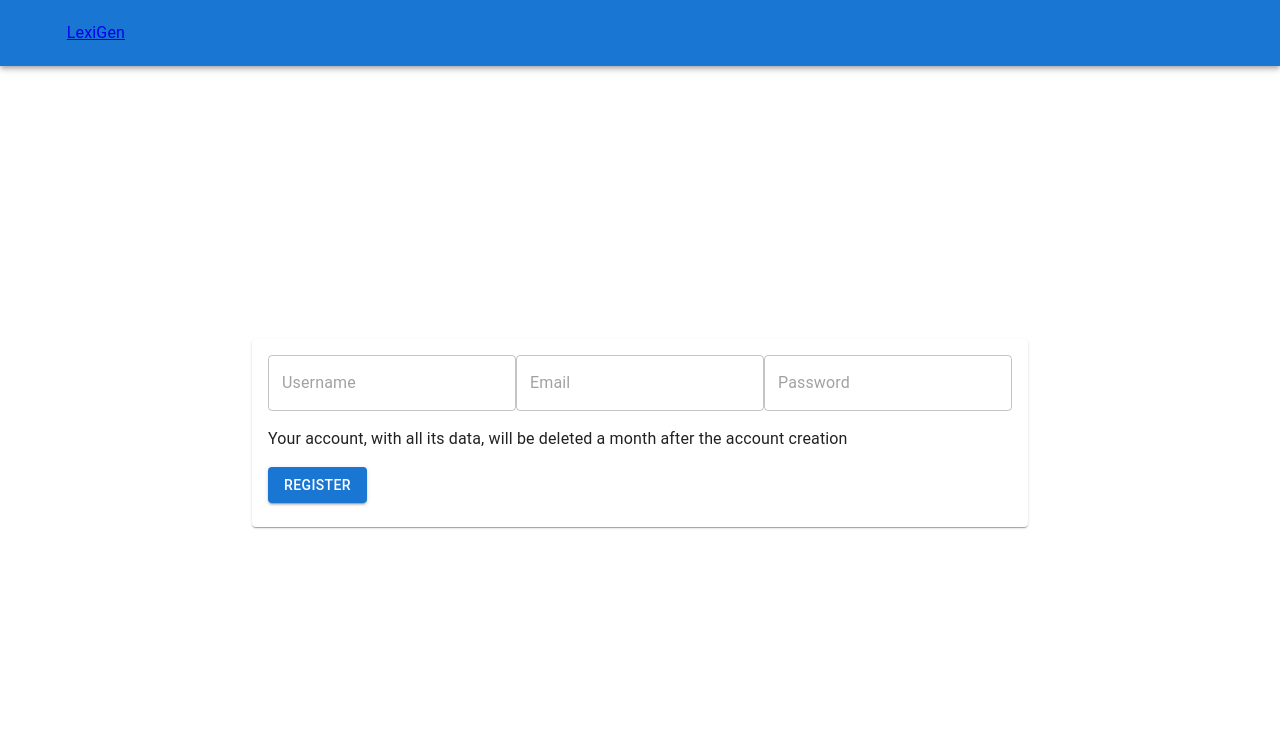
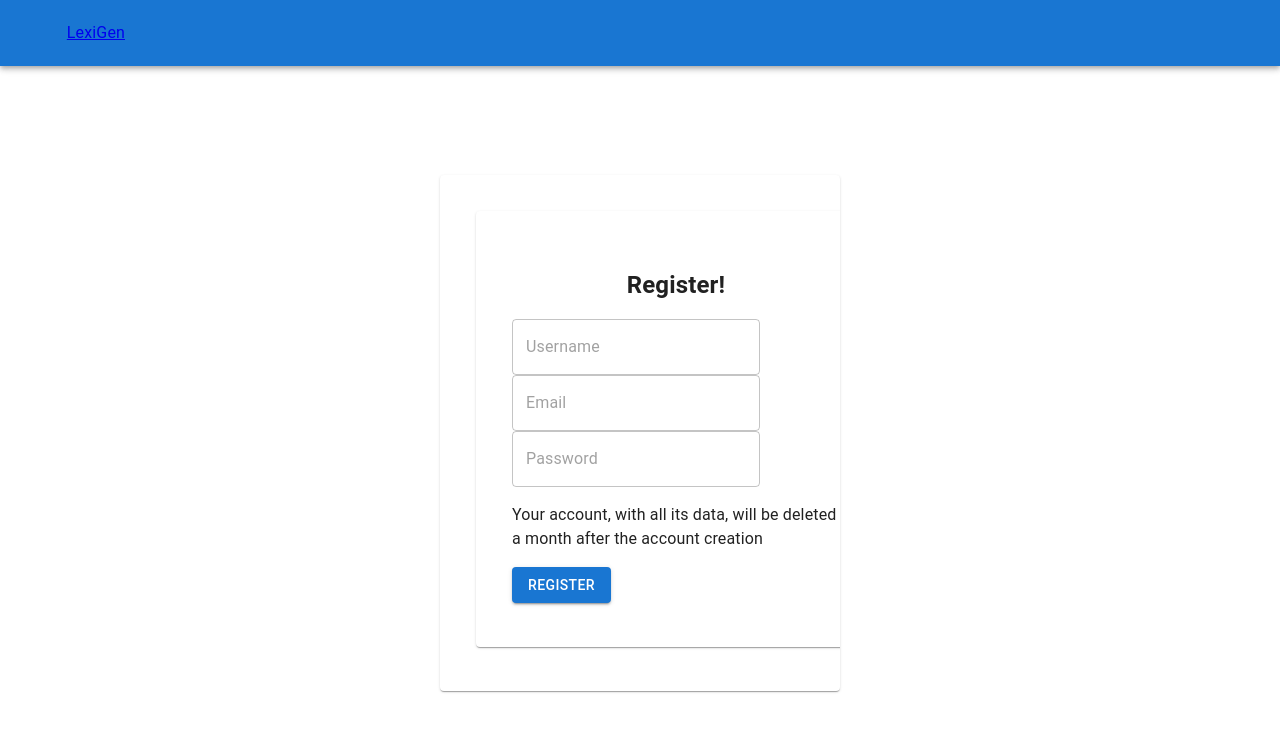
Before and after one commit to EChatzidakis/ai-content-generator, a Next.js app: page /signin in a window 1280 px wide. Both pictures are taken after a click on the button "REGISTER USING YOUR EMAIL". Shown: the top 732 px of the page. Built offline with nearby package versions, Linux system fonts and the light colour scheme; no server answers; some icons are missing.

Commit message:
feat: implement SignIn and Register components with styled layout

```diff
--- a/src/app/signin/page.tsx
+++ b/src/app/signin/page.tsx
@@ -1,114 +1,37 @@
 'use client';
-import axios from 'axios';
 import React, { useState } from 'react';
-import { signIn } from 'next-auth/react';
-import { Button, Card, Divider, Input } from '../../components/ui';
-import { IconGithub } from '../../components/ui/icons';
+import styled from 'styled-components';
+import { Card } from '../../components/UI';
+import SignInComponent from '@/components/SignIn/SignIn';
+import RegisterComponent from '@/components/Register/Register';
+
+const PageFlexWrapper = styled.div`
+  display: flex;
+  flex-direction: column;
+  gap: 16px;
+
+  align-items: center;
+  justify-content: center;
+  width: 100%;
+  height: 100%;
+  margin: auto;
+`;
 
 const SignIn = () => {
-  const [name, setName] = useState('');
-  const [email, setEmail] = useState('');
-  const [password, setPassword] = useState('');
   const [showRegister, setShowRegister] = useState(false);
-  const [isLoading, setIsLoading] = useState(false);
 
   const handleSetShowRegister = () => setShowRegister(!showRegister);
 
-  const handleRegister = async () => {
-    setIsLoading(true);
-    try {
-      const response = await axios.post('/api/user', { name, email, password });
-
-      if (response.status === 201) {
-        // Auto sign in the user after registration
-        await signIn('credentials', { email, password });
-      }
-    }
-    catch (error) {
-      console.error(error);
-    }
-    finally {
-      setIsLoading(false);
-    }
-  };
-
-  const credentials = (
-    <>
-      <Input placeholder="Email" value={email} onChange={setEmail} />
-      <Input
-        placeholder="Password"
-        value={password}
-        onChange={setPassword}
-        type="password"
-      />
-      <Button onClick={() => signIn('credentials', { email, password })}>
-        Sign in
-      </Button>
-    </>
-  );
-
-  const provider = (
-    <>
-      <Button onClick={() => signIn('github')} color="black">
-        GitHub
-        <IconGithub />
-      </Button>
-    </>
-  );
-
-  const registerPanel = (
-    <>
-      <Input placeholder="Username" value={name} onChange={setName} />
-      <Input placeholder="Email" value={email} onChange={setEmail} />
-      <Input
-        placeholder="Password"
-        value={password}
-        onChange={setPassword}
-        type="password"
-      />
-      <div>
-        <p>
-          Your account, with all its data, will be deleted a month after the
-          account creation
-        </p>
-      </div>
-      <Button onClick={handleRegister}>
-        Register
-      </Button>
-    </>
-  );
-
-  const cardContent = (
-    <>
-      {provider}
-      <Divider />
-      {credentials}
-      <Divider text="OR" />
-      <Button onClick={handleSetShowRegister}>Register using your email</Button>
-      <div className="text-center">
-        <p>
-          Your account, with all its data, will be deleted a month after the
-          account creation
-        </p>
-      </div>
-    </>
-  );
-
-  const cardBody = showRegister ? registerPanel : cardContent;
-  const cardTitle = showRegister ? 'Register!' : 'Sign in!';
-
-  console.log('isLoading: ', isLoading);
   return (
-    <Card
-      title={cardTitle}
-      hasButton={false}
-      buttonName="Sign in"
-      isButtonDisabled={false}
-      onButtonClick={() => signIn('github')}
-      widthClass="w-[350px]"
-    >
-      {cardBody}
-    </Card>
+    <PageFlexWrapper>
+      <Card sx={{ width: '400px', margin: 'auto', padding: '20px' }}>
+        {showRegister ? (
+          <RegisterComponent handleSetShowRegister={handleSetShowRegister} />
+        ) : (
+          <SignInComponent handleSetShowRegister={handleSetShowRegister} />
+        )}
+      </Card>
+    </PageFlexWrapper>
   );
 };
 export default SignIn;
--- /dev/null
+++ b/src/components/Register/Register.tsx
@@ -0,0 +1,104 @@
+'use client';
+import axios from 'axios';
+import React, { useState } from 'react';
+import { signIn } from 'next-auth/react';
+import styled from 'styled-components';
+import { Button, Card, Input } from '../../components/UI';
+
+const CardTitle = styled.h2`
+  font-size: 1.5rem;
+  margin-bottom: 16px;
+  width: 100%;
+  text-align: center;
+`;
+
+interface RegisterComponentProps {
+  handleSetShowRegister: () => void;
+}
+
+const RegisterComponent: React.FC<RegisterComponentProps> = ({ handleSetShowRegister }) => {
+  const [name, setName] = useState('');
+  const [email, setEmail] = useState('');
+  const [password, setPassword] = useState('');
+  const [isLoading, setIsLoading] = useState(false);
+
+  console.log(handleSetShowRegister);
+
+  const handleRegister = async () => {
+    setIsLoading(true);
+    try {
+      const response = await axios.post('/api/user', { name, email, password });
+
+      if (response.status === 201) {
+        // Auto sign in the user after registration
+        await signIn('credentials', { email, password });
+      }
+    } catch (error) {
+      console.error(error);
+    } finally {
+      setIsLoading(false);
+    }
+  };
+
+  const handleRegisterUsernameOnChange = (
+    e: React.ChangeEvent<HTMLInputElement>
+  ) => {
+    const { value } = e.target;
+    setName(value);
+  };
+
+  const handleRegisterEmailOnChange = (
+    e: React.ChangeEvent<HTMLInputElement>
+  ) => {
+    const { value } = e.target;
+    setEmail(value);
+  };
+
+  const handleRegisterPasswordOnChange = (
+    e: React.ChangeEvent<HTMLInputElement>
+  ) => {
+    const { value } = e.target;
+    setPassword(value);
+  };
+
+  const registerPanel = (
+    <>
+      <Input
+        placeholder="Username"
+        value={name}
+        onChange={handleRegisterUsernameOnChange}
+      />
+      <Input
+        placeholder="Email"
+        value={email}
+        onChange={handleRegisterEmailOnChange}
+      />
+      <Input
+        placeholder="Password"
+        value={password}
+        onChange={handleRegisterPasswordOnChange}
+        type="password"
+      />
+      <div>
+        <p>
+          Your account, with all its data, will be deleted a month after the
+          account creation
+        </p>
+      </div>
+      <Button onClick={handleRegister}>Register</Button>
+    </>
+  );
+
+  const cardBody = registerPanel;
+  const cardTitle = 'Register!';
+
+  console.log('isLoading: ', isLoading);
+  return (
+    <Card sx={{ width: '400px', margin: 'auto', padding: '20px' }}>
+      <CardTitle>{cardTitle}</CardTitle>
+      {cardBody}
+    </Card>
+  );
+};
+
+export default RegisterComponent;
--- /dev/null
+++ b/src/components/SignIn/SignIn.tsx
@@ -0,0 +1,110 @@
+'use client';
+import React, { useState } from 'react';
+import styled from 'styled-components';
+import { signIn } from 'next-auth/react';
+import { Button, Divider, Input } from '../UI';
+import GitHubIcon from '@mui/icons-material/GitHub';
+
+const CardTitle = styled.h2`
+  font-size: 1.5rem;
+  margin-bottom: 16px;
+  width: 100%;
+  text-align: center;
+`;
+
+const FlexWrapper = styled.div`
+  display: flex;
+  flex-direction: column;
+  gap: 16px;
+  align-items: center;
+  justify-content: center;
+  width: 100%;
+`;
+
+interface SignInComponentProps {
+  handleSetShowRegister: () => void;
+}
+
+const SignInComponent: React.FC<SignInComponentProps> = ({
+  handleSetShowRegister
+}) => {
+  const [email, setEmail] = useState('');
+  const [password, setPassword] = useState('');
+
+  const handleCredentialsPasswordOnChange = (
+    e: React.ChangeEvent<HTMLInputElement>
+  ) => {
+    const { value } = e.target;
+    setPassword(value);
+  };
+
+  const handleCredentialsEmailOnChange = (
+    e: React.ChangeEvent<HTMLInputElement>
+  ) => {
+    const { value } = e.target;
+    setEmail(value);
+  };
+
+  const credentials = (
+    <FlexWrapper>
+      <Input
+        id="email"
+        label="Email"
+        value={email}
+        fullWidth
+        onChange={handleCredentialsEmailOnChange}
+      />
+      <Input
+        id="Password"
+        label="Password"
+        value={password}
+        onChange={handleCredentialsPasswordOnChange}
+        type="password"
+        fullWidth
+      />
+      <Button onClick={() => signIn('credentials', { email, password })} fullWidth>
+        Sign in
+      </Button>
+    </FlexWrapper>
+  );
+
+  const provider = (
+    <>
+      <Button
+        onClick={() => signIn('github')}
+        variant="contained"
+        endIcon={<GitHubIcon />}
+        fullWidth
+      >
+        GitHub
+      </Button>
+    </>
+  );
+
+  const cardContent = (
+    <>
+      {provider}
+      <Divider />
+      {credentials}
+      <Divider>OR</Divider>
+      <Button fullWidth onClick={handleSetShowRegister}>Register using your email</Button>
+      <div className="text-center">
+        <p>
+          Your account, with all its data, will be deleted a month after the
+          account creation
+        </p>
+      </div>
+    </>
+  );
+
+  const cardTitle = 'Sign in!';
+
+  return (
+    <>
+      <CardTitle>{cardTitle}</CardTitle>
+      {cardContent}
+    </>
+  );
+};
+
+export default SignInComponent;
```
